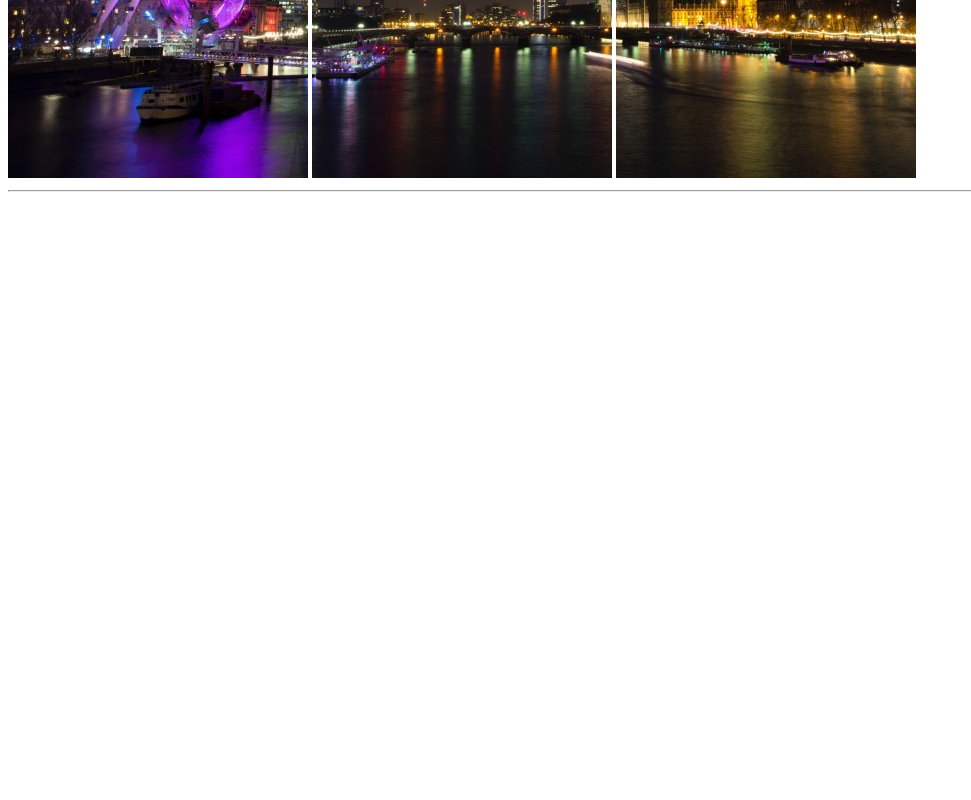
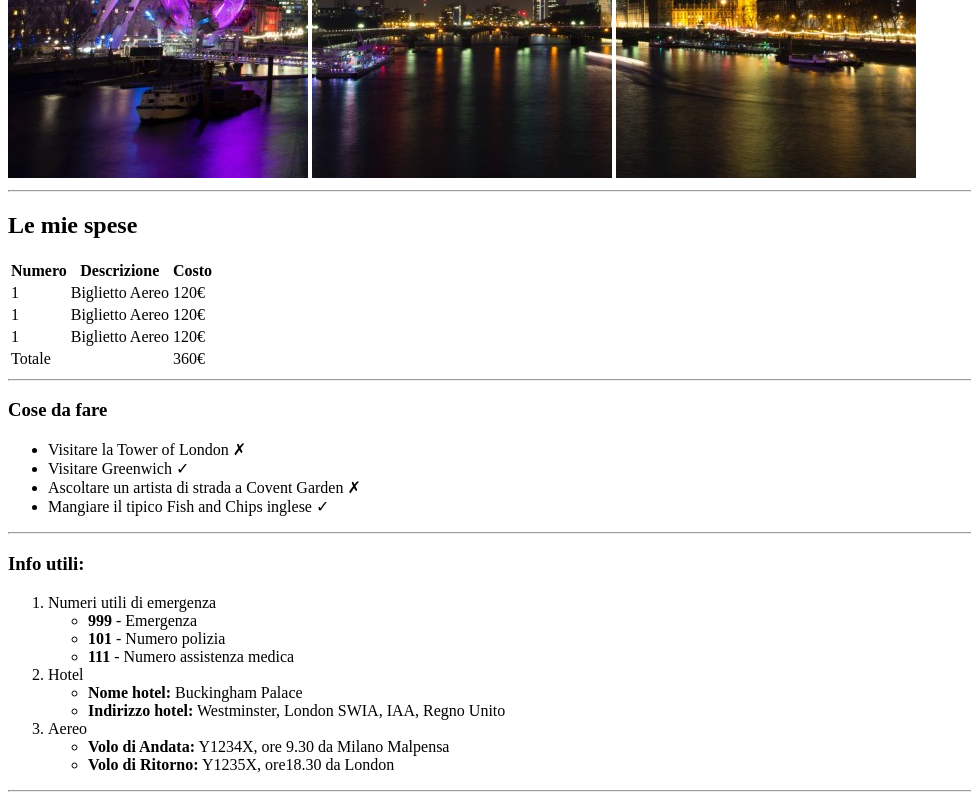
Before and after one commit to leonardobarone/html-london-trip, a plain HTML site: page index.html in a window 1280 px wide. Shown: the part 502-1302 px from the top of the page, without its empty margins (0-971 px from the left). Before the commit the page ends 800 px from the top, so only its background shows below. Drawn offline with Linux system fonts and the light colour scheme.

Commit message:
create 3 section: 1 con tabella spese, 1 con la lista delle cose da fare e 1 con liste annidate delle info utili

```diff
--- a/index.html
+++ b/index.html
@@ -20,7 +20,75 @@
 
         <!-- contenuto pagina -->
         <main>
-
+            <section>
+                <h2>Le mie spese</h2>
+            <table>
+                <thead>
+                    <tr>
+                        <th>Numero</th>
+                        <th>Descrizione</th>
+                        <th>Costo</th>
+                    </tr>
+                </thead>
+                <tbody>
+                    <tr>
+                        <td>1</td>
+                        <td>Biglietto Aereo</td>
+                        <td>120€</td>
+                    </tr>
+                    <tr>
+                        <td>1</td>
+                        <td>Biglietto Aereo</td>
+                        <td>120€</td>
+                    </tr>
+                    <tr>
+                        <td>1</td>
+                        <td>Biglietto Aereo</td>
+                        <td>120€</td>
+                    </tr>
+                    <tfoot>
+                        <tr>
+                            <td>Totale</td>
+                            <td></td>
+                            <td>360€</td>
+                        </tr>
+                    </tfoot>
+                </tbody>
+            </table>
+            <hr>
+            </section>
+            <section>
+                <h3>Cose da fare</h3>
+                <ul>
+                    <li>Visitare la Tower of London &cross;</li>
+                    <li>Visitare Greenwich &check;</li>
+                    <li>Ascoltare un artista di strada a Covent Garden &cross;</li>
+                    <li>Mangiare il tipico Fish and Chips inglese &check;</li>
+                </ul>
+                <hr>
+            </section>
+            <section>
+                <h3>Info utili:</h3>
+                <ol>
+                    <li>Numeri utili di emergenza</li>
+                        <ul>
+                            <li><strong>999</strong> - Emergenza</li>
+                            <li><strong>101</strong> - Numero polizia</li>
+                            <li><strong>111</strong> - Numero assistenza medica</li>
+                        </ul>
+                    <li>Hotel</li>
+                        <ul>
+                            <li><strong>Nome hotel:</strong> Buckingham Palace</li>
+                            <li><strong>Indirizzo hotel:</strong> Westminster, London SWIA, IAA, Regno Unito</li>
+                        </ul>
+                    <li>Aereo</li>
+                    <ul>
+                        <li><strong>Volo di Andata:</strong> Y1234X, ore 9.30 da Milano Malpensa</li>
+                        <li><strong>Volo di Ritorno:</strong> Y1235X, ore18.30 da London</li>
+                    </ul>
+                </ol>
+                <hr>
+            </section>
         </main>
         <!-- /contenuto pagina -->
 
```
